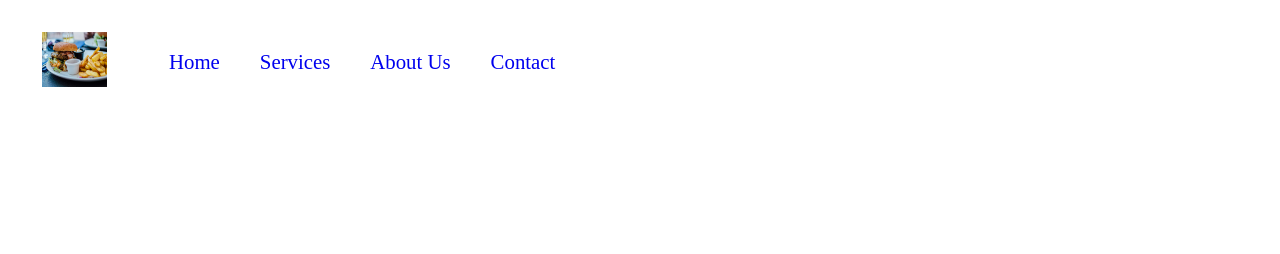
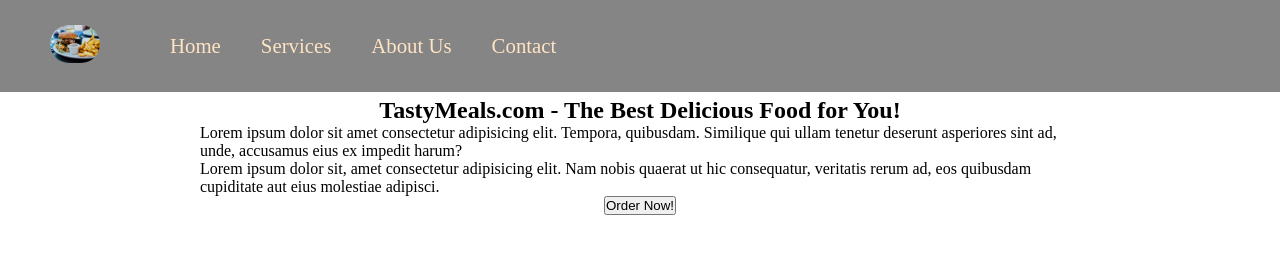
Before and after one commit to sayanm456/Food-Delivery-Website, a plain HTML site: page index.html in a window 1280 px wide. Drawn offline with Linux system fonts and the light colour scheme.

Commit message:
New Changes

```diff
--- a/Styles/style.css
+++ b/Styles/style.css
@@ -13,24 +13,52 @@
 }
 
 #logo img{
-    margin: 7px 12px;
-    height: 55px;
-    width: 65px;
+    margin: 0px 20px;
+    height: 38px;
+    width: 50px;
+    border-radius: 1.5rem;
+}
+
+.navbar{
+    position: relative;
 }
 
 .navbar ul{
     display: flex;
 }
 
+.navbar::before{
+     content: "";
+     background-color: rgb(12, 12, 12);
+     position: absolute;
+     height: 100%;
+     width: 100%;
+     z-index: -1;
+     opacity: 0.5;
+}
+
 .navbar ul li{
-    /* color: white; */
     list-style: none;
     font-size: 1.3rem;
 }
 
 .navbar ul li a{
+    color: bisque;
     display: block;
     padding: 6px 20px;
     border-radius: 15px;
     text-decoration: none;
 }
+
+.navbar ul li a:hover{
+    color: black;
+    background-color: white;
+}
+
+#main{
+    display: flex;
+    flex-direction: column;
+    padding: 5px 200px;
+    justify-content: center;
+    align-items: center;
+}
--- a/index.html
+++ b/index.html
@@ -1,11 +1,13 @@
 <!DOCTYPE html>
 <html lang="en">
+
 <head>
     <meta charset="UTF-8">
     <meta name="viewport" content="width=device-width, initial-scale=1.0">
     <title>TastyMeals.com | Order Your Favorite Meals in Online!</title>
     <link rel="stylesheet" href="/Styles/style.css">
 </head>
+
 <body>
     <header>
         <nav class="navbar">
@@ -21,5 +23,18 @@
             </ul>
         </nav>
     </header>
+
+    <main>
+        <section id="main">
+            <h1 class="primary">
+                TastyMeals.com - The Best Delicious Food for You!
+            </h1>
+            <p>Lorem ipsum dolor sit amet consectetur adipisicing elit. Tempora, quibusdam. Similique qui ullam tenetur deserunt asperiores sint ad, unde, accusamus eius ex impedit harum?</p>
+            <p>Lorem ipsum dolor sit, amet consectetur adipisicing elit. Nam nobis quaerat ut hic consequatur, veritatis rerum ad, eos quibusdam cupiditate aut eius molestiae adipisci.</p>
+
+            <button class="btn">Order Now!</button>
+        </section>
+    </main>
 </body>
+
 </html>
```
